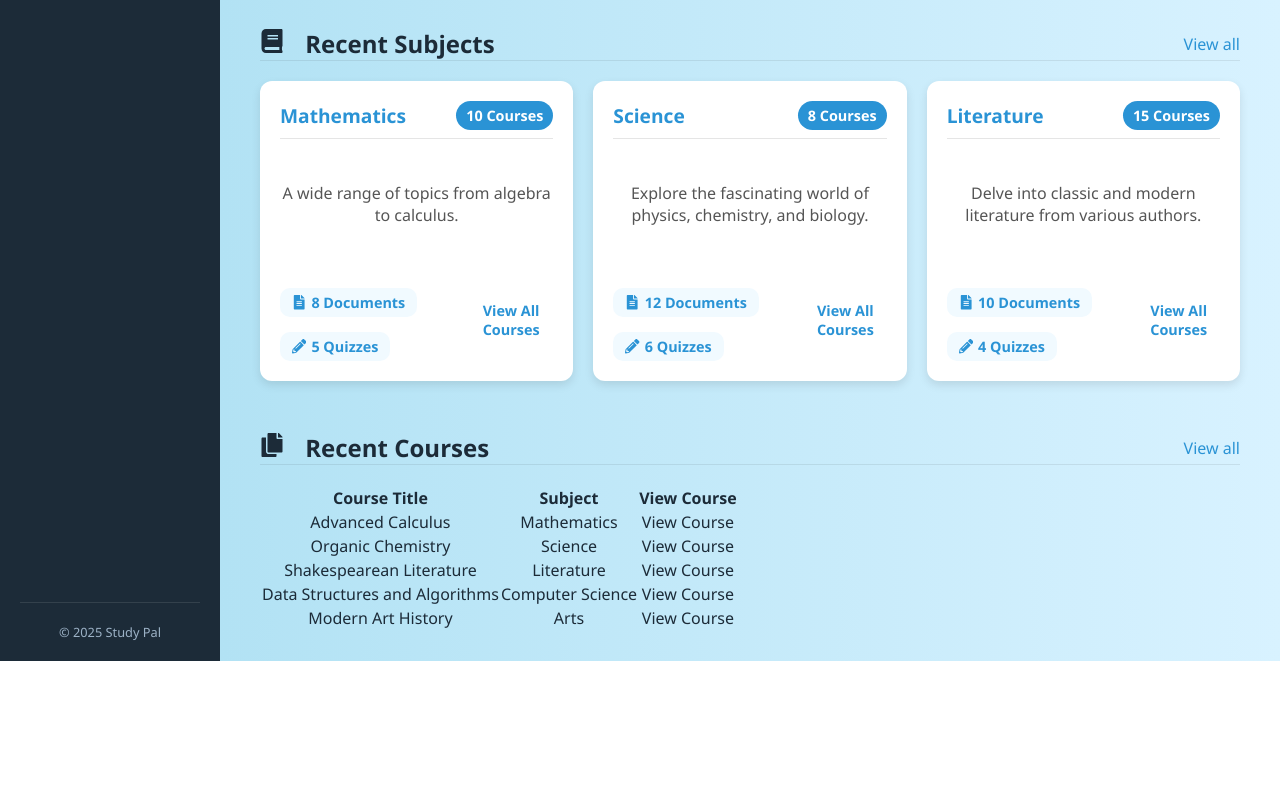
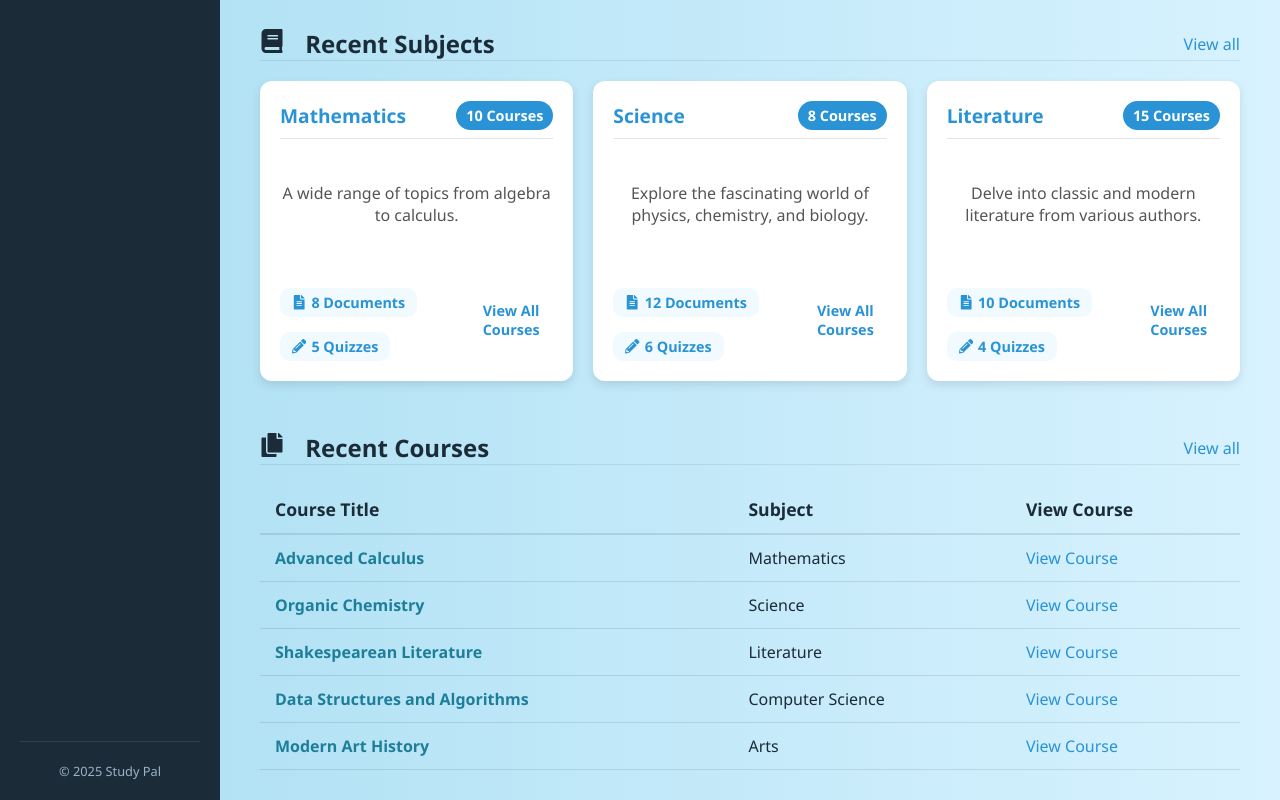
Before and after one commit to tech-girl-sa/my_study_pal_frontend, a React (Vite) app: page /dashboard/home in a window 1280 px wide. Shown: the part 465-1265 px from the top of the page. Before the commit the page ends 1126 px from the top, so only its background shows below. Built offline with nearby package versions, Linux system fonts and the light colour scheme.

Commit message:
add courses section

```diff
--- /dev/null
+++ b/src/components/common/Table.jsx
@@ -0,0 +1,17 @@
+
+import classes from './Table.module.css'
+
+export default function Table({children,headers}){
+    return <table className={classes.table}>
+      <thead>
+        <tr>
+            {headers.map(header => <th>{header}</th>)}
+        </tr>
+      </thead>
+      <tbody>
+
+        {children}
+
+      </tbody>
+    </table>
+}
--- /dev/null
+++ b/src/components/common/Table.module.css
@@ -0,0 +1,37 @@
+/* courses section */
+
+  .table {
+    width: 100%;
+    border-collapse: collapse;
+    background-color: transparent;
+    box-shadow: none;
+    border-radius: 8px;
+  }
+
+  .table th, .table td {
+    padding: 12px 15px;
+    text-align: left;
+  }
+
+  .table th {
+    background-color: transparent;
+    color: #1c2b38;
+    font-size: 1.1rem;
+    font-weight: 600;
+    border-bottom: 2px solid rgba(0, 0, 0, 0.1);
+  }
+
+  .table td {
+    background-color: transparent;
+    border-bottom: 1px solid rgba(0, 0, 0, 0.1);
+  }
+
+  .table  a {
+    color: #2a93d5;
+    text-decoration: none;
+    font-weight: 500;
+  }
+
+  .table a:hover {
+    text-decoration: underline;
+  }
--- a/src/components/pages/dashboard/DashboardHome.jsx
+++ b/src/components/pages/dashboard/DashboardHome.jsx
@@ -2,6 +2,7 @@ import classes from './DashboardHome.module.css'
 import ChatWidgetSection from "../../Dashboard components/ChatWidgetSection";
 import SubjectCard from "../../Dashboard components/SubjectCard";
 import Section from "../../common/Section";
+import Table from '../../common/Table';
 
 const subjects = [
   {
@@ -26,6 +27,38 @@ const subjects = [
     "quizzes_count": 4
   }
 ]
+const courses = [
+  {
+    id: 1,
+    title: "Advanced Calculus",
+    subject: "Mathematics",
+    link: "#",
+  },
+  {
+    id: 2,
+    title: "Organic Chemistry",
+    subject: "Science",
+    link: "#",
+  },
+  {
+    id: 3,
+    title: "Shakespearean Literature",
+    subject: "Literature",
+    link: "#",
+  },
+  {
+    id: 4,
+    title: "Data Structures and Algorithms",
+    subject: "Computer Science",
+    link: "#",
+  },
+  {
+    id: 5,
+    title: "Modern Art History",
+    subject: "Arts",
+    link: "#",
+  },
+];
 
 
 
@@ -41,51 +74,13 @@ export default function DashboardHome(){
 
   <Section title="Recent Courses" icon="copy" >
 
-  <div class="table-container">
-    <table class="courses-table">
-      <thead>
-        <tr>
-          <th>Course Title</th>
-          <th>Subject</th>
-          <th>View Course</th>
-        </tr>
-      </thead>
-      <tbody>
-
-        <tr>
-          <td><a href="#" class="course-title">Advanced Calculus</a></td>
-          <td>Mathematics</td>
+ <Table headers={["Course Title", "Subject", "View Course"]}>
+        {courses.map(course=> (<tr id={course.id}>
+          <td  className={classes.courseTitle}><a href="#">{course.title}</a></td>
+          <td>{course.subject}</td>
           <td><a href="#" class="view-course-link">View Course</a></td>
-        </tr>
-
-
-        <tr>
-          <td><a href="#" class="course-title">Organic Chemistry</a></td>
-          <td>Science</td>
-          <td><a href="#" class="view-course-link">View Course</a></td>
-        </tr>
-
-
-        <tr>
-          <td><a href="#" class="course-title">Shakespearean Literature</a></td>
-          <td>Literature</td>
-          <td><a href="#" class="view-course-link">View Course</a></td>
-        </tr>
-
-
-        <tr>
-          <td><a href="#" class="course-title">Data Structures and Algorithms</a></td>
-          <td>Computer Science</td>
-          <td><a href="#" class="view-course-link">View Course</a></td>
-        </tr>
-        <tr>
-          <td><a href="#" class="course-title">Modern Art History</a></td>
-          <td>Arts</td>
-          <td><a href="#" class="view-course-link">View Course</a></td>
-        </tr>
-      </tbody>
-    </table>
-  </div>
+        </tr>))}
+   </Table>
   </Section>
   </>
 }
--- a/src/components/pages/dashboard/DashboardHome.module.css
+++ b/src/components/pages/dashboard/DashboardHome.module.css
@@ -5,63 +5,8 @@
   justify-content: space-between;
 }
 
-  /* courses section */
-  .recent-courses-section {
-    margin-top: 30px;
-  }
 
-  .courses-table {
-    width: 100%;
-    border-collapse: collapse;
-    background-color: transparent;
-    box-shadow: none;
-    border-radius: 8px;
-  }
-
-  .courses-table th, .courses-table td {
-    padding: 12px 15px;
-    text-align: left;
-  }
-
-  .courses-table th {
-    background-color: transparent;
-    color: #1c2b38;
-    font-size: 1.1rem;
-    font-weight: 600;
-    border-bottom: 2px solid rgba(0, 0, 0, 0.1);
-  }
-
-  .courses-table td {
-    background-color: transparent;
-    border-bottom: 1px solid rgba(0, 0, 0, 0.1);
-  }
-
-  .courses-table td a {
-    color: #2a93d5;
-    text-decoration: none;
-    font-weight: 500;
-  }
-
-  .courses-table td a:hover {
-    text-decoration: underline;
-  }
-  .courses-table td a.course-title {
-    color: #1e7e99;  /* A slightly darker shade than #2a93d5, but not too dark */
-    font-weight: 700;
-  }
-
-  .view-course-link {
-    color: #237bb0;
-    text-decoration: none;
-    font-weight: 600;
-  }
-
-  .view-course-link:hover {
-    text-decoration: underline;
-  }
-
-  .action-buttons {
-    display: flex;
-    gap: 15px;
-    flex-wrap: wrap;
-  }
+.courseTitle a {
+  color: #1e7e99  !important;
+  font-weight: 700  !important;
+}
```
